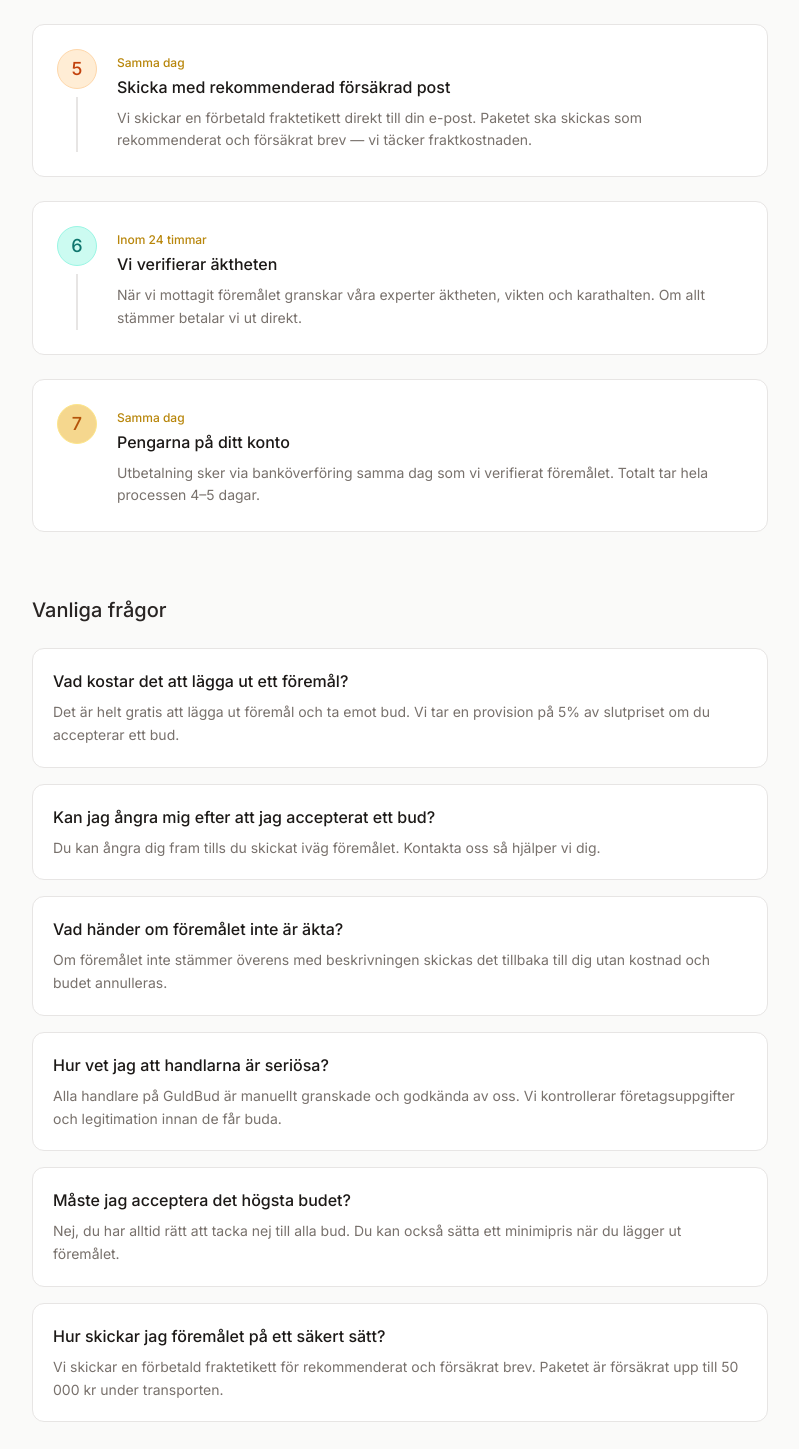
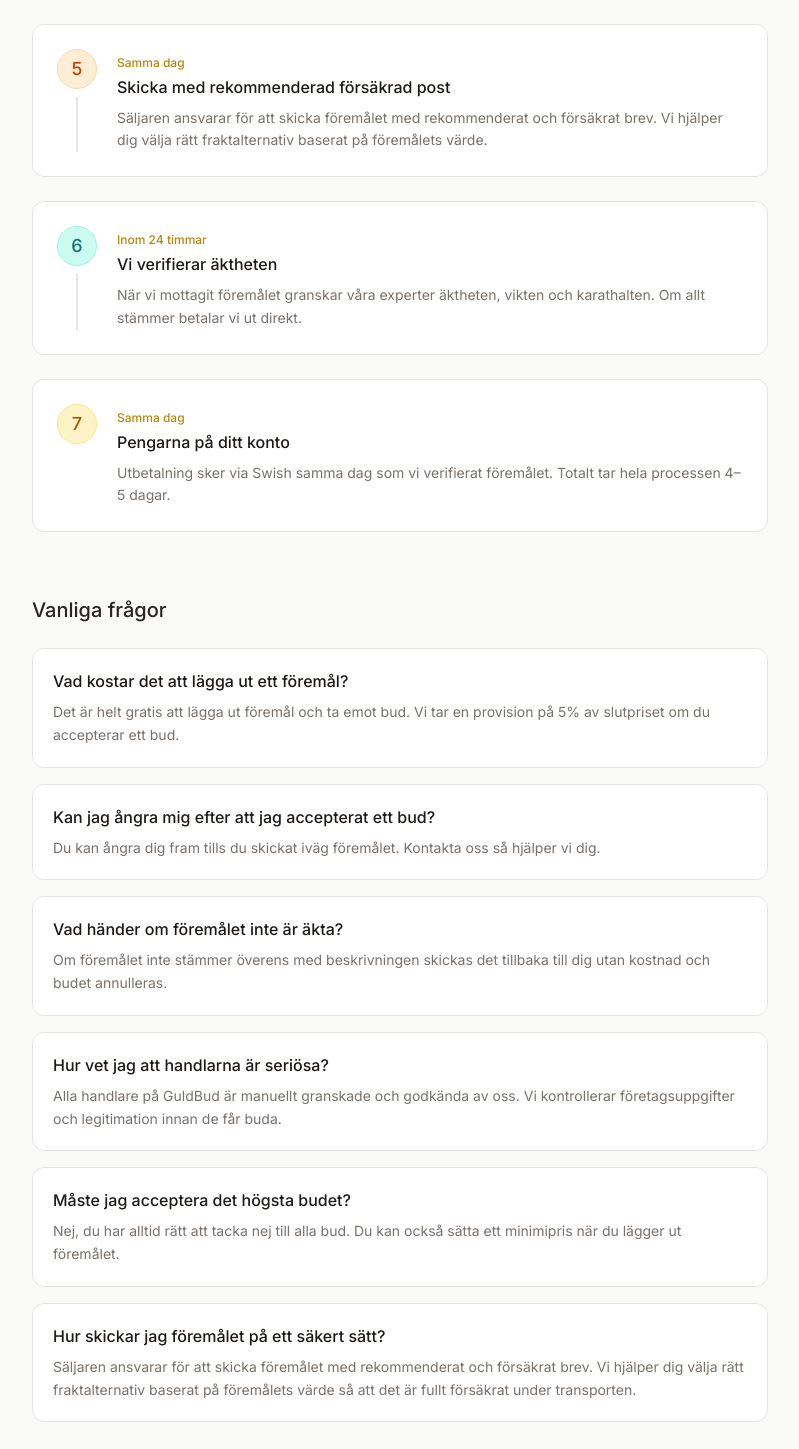
Before and after one commit to mxmxg/Guldbudet, a Next.js app in the folder guldbud/guldbud/: page /how-it-works in a window 1280 px wide. Shown: the part 1061-2510 px from the top of the page, without its empty margins (240-1039 px from the left). Built offline with nearby package versions, Linux system fonts and the light colour scheme; no server answers.

Commit message:
Update page.tsx

```diff
--- a/guldbud/guldbud/app/how-it-works/page.tsx
+++ b/guldbud/guldbud/app/how-it-works/page.tsx
@@ -52,7 +52,7 @@ export default function HowItWorksPage() {
               step: '5',
               time: 'Samma dag',
               title: 'Skicka med rekommenderad försäkrad post',
-              desc: 'Vi skickar en förbetald fraktetikett direkt till din e-post. Paketet ska skickas som rekommenderat och försäkrat brev — vi täcker fraktkostnaden.',
+              desc: 'Säljaren ansvarar för att skicka föremålet med rekommenderat och försäkrat brev. Vi hjälper dig välja rätt fraktalternativ baserat på föremålets värde.',
               color: 'bg-orange-100 text-orange-700 border-orange-200',
             },
             {
@@ -66,8 +66,8 @@ export default function HowItWorksPage() {
               step: '7',
               time: 'Samma dag',
               title: 'Pengarna på ditt konto',
-              desc: 'Utbetalning sker via banköverföring samma dag som vi verifierat föremålet. Totalt tar hela processen 4–5 dagar.',
-              color: 'bg-gold-100 text-amber-700 border-amber-200',
+              desc: 'Utbetalning sker via Swish samma dag som vi verifierat föremålet. Totalt tar hela processen 4–5 dagar.',
+              color: 'bg-amber-100 text-amber-700 border-amber-200',
             },
           ].map((s, i) => (
             <div key={i} className="bg-white border border-stone-200 rounded-xl p-6 flex gap-5">
@@ -113,7 +113,7 @@ export default function HowItWorksPage() {
               },
               {
                 q: 'Hur skickar jag föremålet på ett säkert sätt?',
-                a: 'Vi skickar en förbetald fraktetikett för rekommenderat och försäkrat brev. Paketet är försäkrat upp till 50 000 kr under transporten.',
+                a: 'Säljaren ansvarar för att skicka föremålet med rekommenderat och försäkrat brev. Vi hjälper dig välja rätt fraktalternativ baserat på föremålets värde så att det är fullt försäkrat under transporten.',
               },
             ].map((faq, i) => (
               <div key={i} className="bg-white border border-stone-200 rounded-xl p-5">
```
